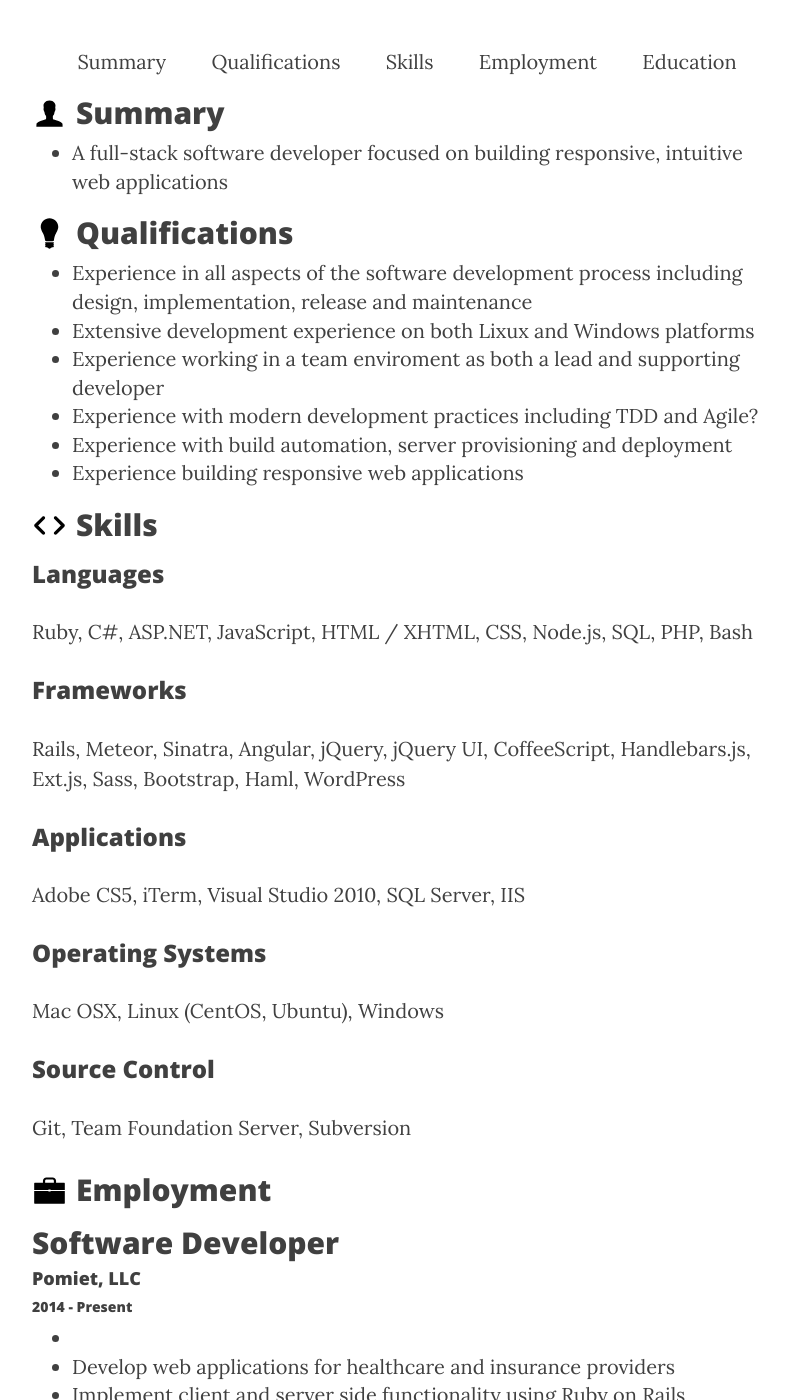
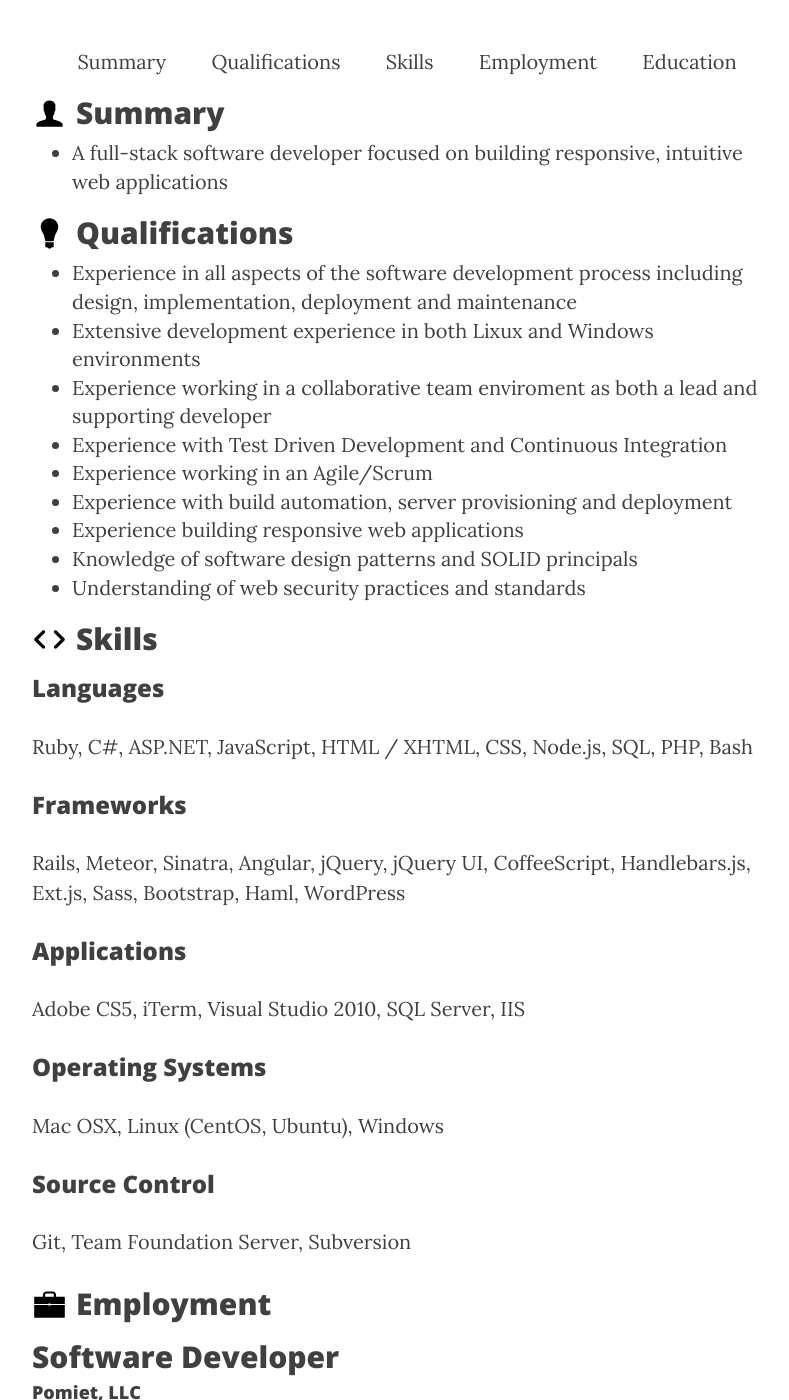
Before and after one commit to jonoliver/jonoliver.github.io, a Jekyll site: the page built from resume.html, in a window 1280 px wide and 1400 px high, scrolled down 389 px. Shown: the whole window, without its empty margins (233-1022 px from the left). Built offline with Jekyll 4.4.1, drawn with Linux system fonts in a browser that asks for light colours; nearby versions of some CDN libraries; some of the changed text lies outside the part shown.

Commit message:
More resume updates

```diff
--- a/_data/resume.yml
+++ b/_data/resume.yml
@@ -8,13 +8,15 @@
   icon: lightbulb
   layout: list
   items:
-    - Experience in all aspects of the software development process including design, implementation, release and maintenance
-    - Extensive development experience on both Lixux and Windows platforms
-    - Experience working in a team enviroment as both a lead and supporting developer
-    - Experience with modern development practices including TDD and Agile?
-    #SOLID principals and design patterns
+    - Experience in all aspects of the software development process including design, implementation, deployment and maintenance
+    - Extensive development experience in both Lixux and Windows environments
+    - Experience working in a collaborative team enviroment as both a lead and supporting developer
+    - Experience with Test Driven Development and Continuous Integration
+    - Experience working in an Agile/Scrum
     - Experience with build automation, server provisioning and deployment
     - Experience building responsive web applications
+    - Knowledge of software design patterns and SOLID principals
+    - Understanding of web security practices and standards
     # - 5+ years experience developing enterprise web applications
     # - 8+ years experience with client side web development
     # - Experience developing and implementing customer facing and adminstrative user interfaces
@@ -89,15 +91,14 @@
       location: Miamisburg, Oh
       when: 2014 - Present
       bullets:
-        -
         - Develop web applications for healthcare and insurance providers
         - Implement client and server side functionality using Ruby on Rails
-        - Collaborate with development team using Git and GitHub
-        - Work with Human Factors/UI Experts to create intuitive user interfaces
+        - Work with UI/UX designers to create intuitive user interfaces
         - Create and implement preliminary designs for web applications
         - Provision and deploy to virtual linux servers
-      tools: Ruby, Rails, Sinatra, Node.js, Meteor, MySQL, MongoDB, Passenger, NGINX, Git
-
+        - Integrate new applications with existing systems
+        - Collaborate with development team using Git and GitHub
+      tools: Ruby, Rails, Sinatra, Node.js, Meteor, MySQL, MongoDB, TeamCity, Passenger, NGINX, Git
 
     - org:  Workflow One
       role: Web Developer
```
